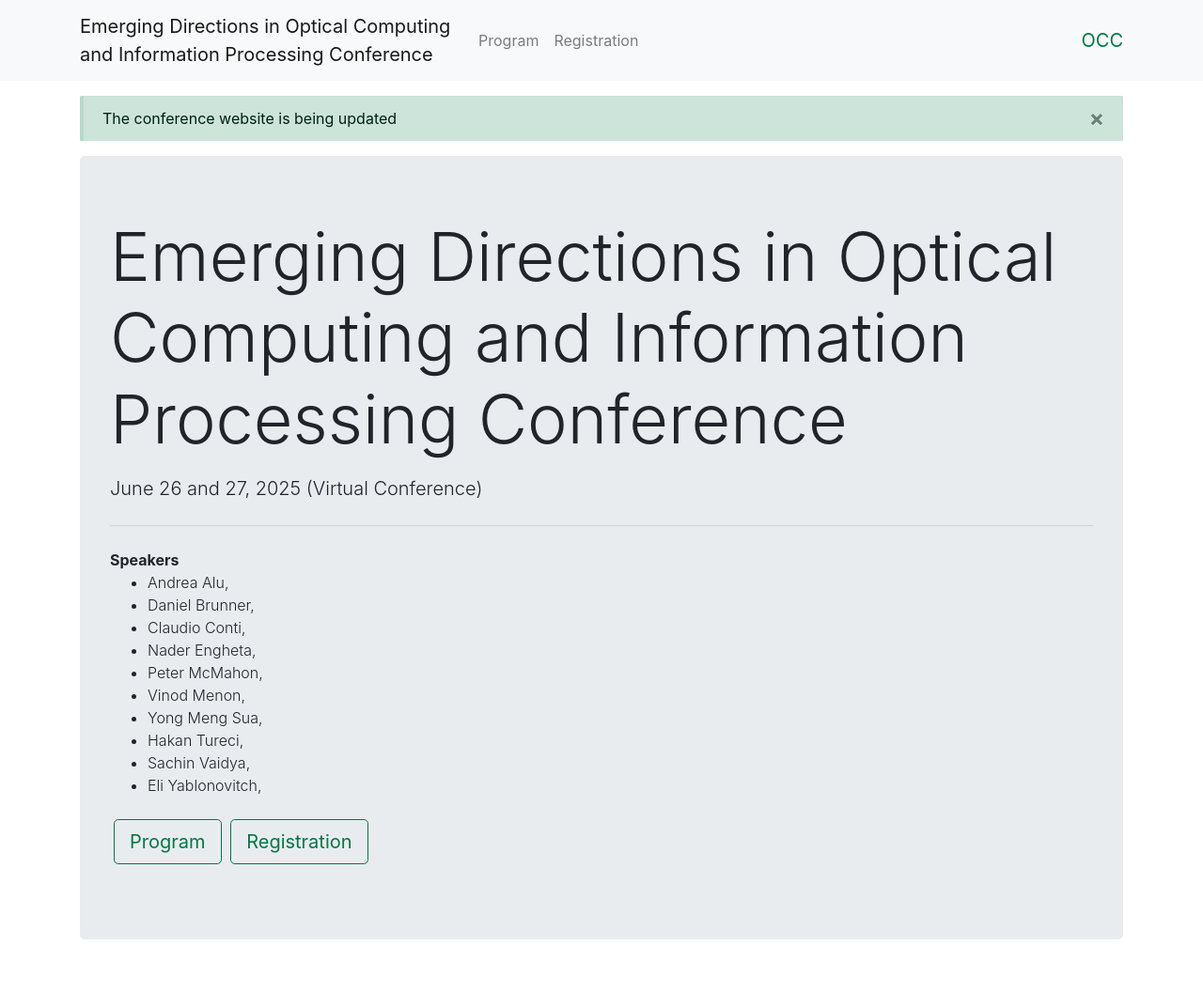
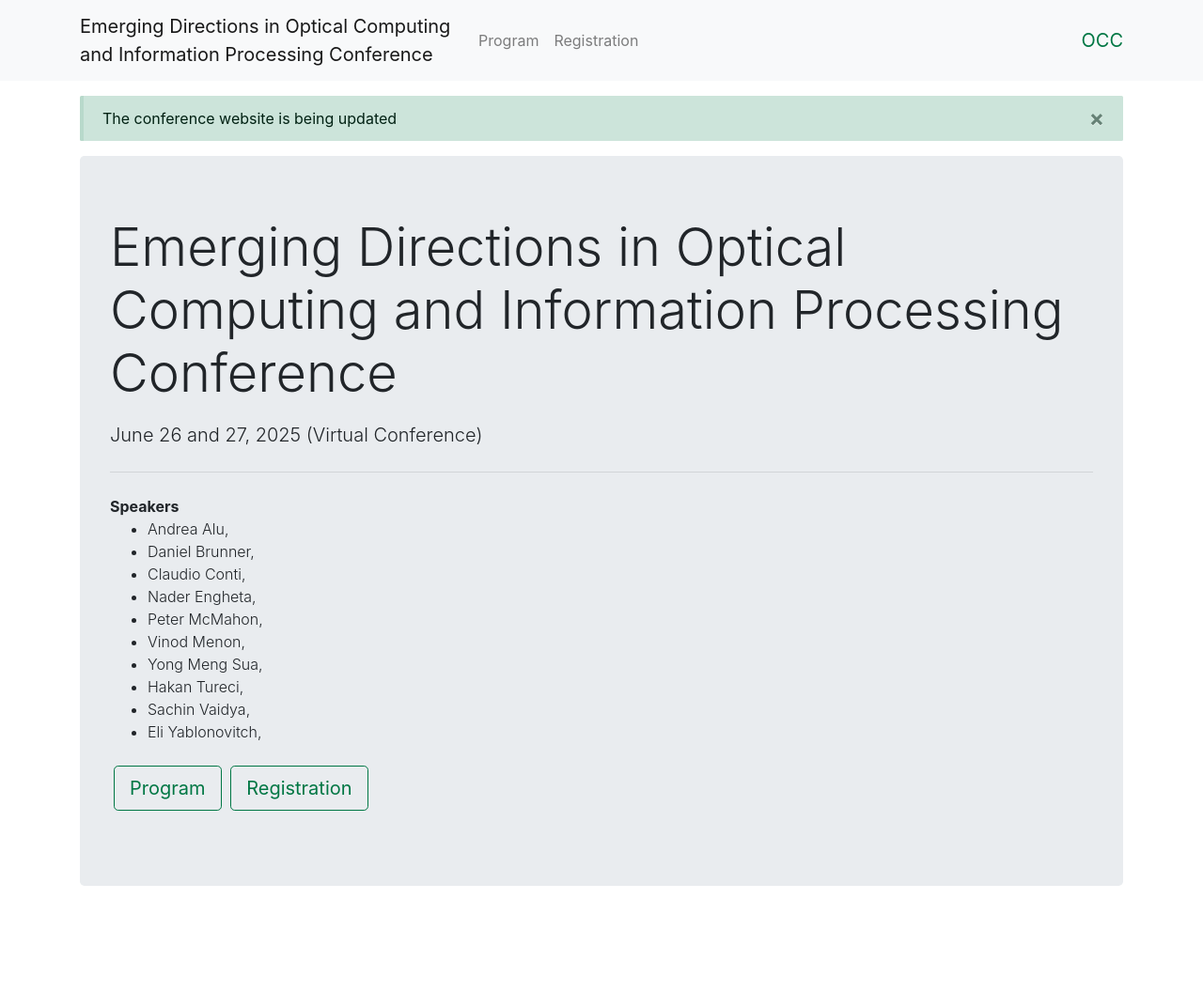
Before and after one commit to mirilabqc/mini-conference-site, a Jekyll site: the page built from index.md, in a window 1280 px wide. Shown: the whole page at 94% size. Built offline with Jekyll 4.4.1, drawn with Linux system fonts in a browser that asks for light colours; after the commit the page ends 999 px from its top, so only the background shows below that.

Commit message:
reduces font size for site title

```diff
--- a/assets/css/main.scss
+++ b/assets/css/main.scss
@@ -9,3 +9,7 @@ a.navbar-brand {
   white-space: normal;
   max-width: 400px;
 }
+
+div.jumbotron h1 {
+  font-size: 3.5rem;
+}
```
